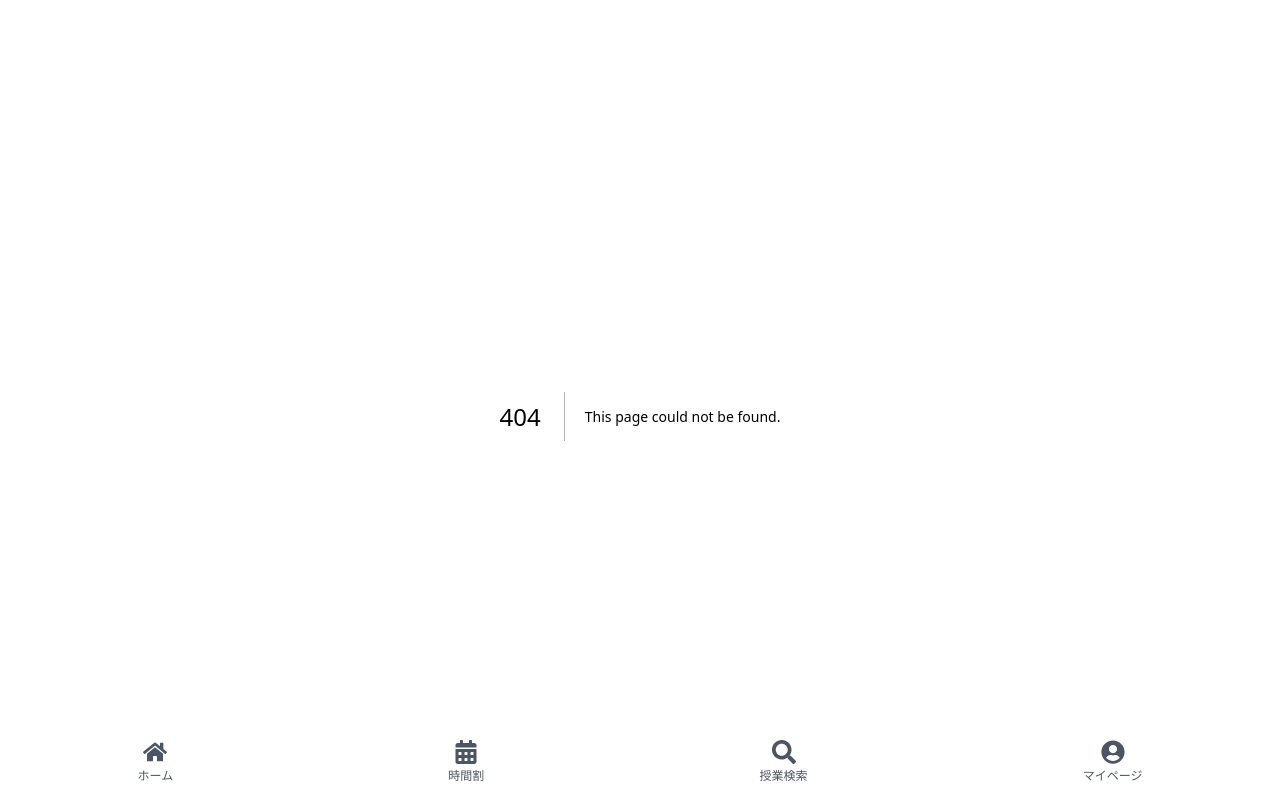
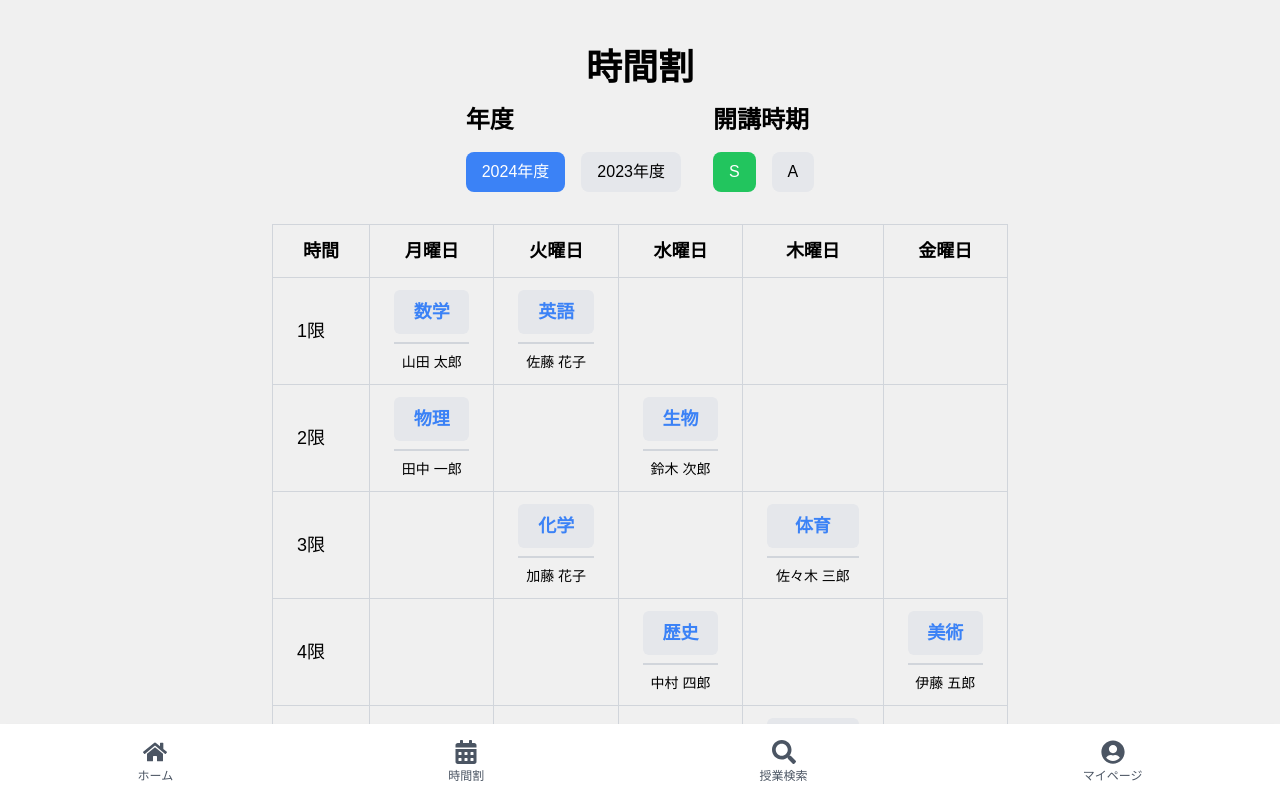
Before and after one commit to Yokomi422/uni-timetable, a Next.js app in the folder frontend/: page /timetable in a window 1280 px wide. Before the commit this address had no page. Shown: the top 798 px of the page. Built offline with nearby package versions, Linux system fonts and the light colour scheme.

Commit message:
timetableのui作成

```diff
--- /dev/null
+++ b/frontend/src/app/timetable/page.tsx
@@ -0,0 +1,121 @@
+'use client';
+
+import React, { useState } from 'react';
+import Link from 'next/link';
+
+export default function Timetable() {
+  const [selectedYear, setSelectedYear] = useState('2024年度');
+  const [selectedSemester, setSelectedSemester] = useState('S');
+
+  const handleYearChange = (year: string) => {
+    setSelectedYear(year);
+  };
+
+  const handleSemesterChange = (semester: string) => {
+    setSelectedSemester(semester);
+  };
+
+  const classes = {
+    '1': {
+      Mon: { name: '数学', teacher: '山田 太郎', link: '/details/math' },
+      Tue: { name: '英語', teacher: '佐藤 花子', link: '/details/english' },
+    },
+    '2': {
+      Mon: { name: '物理', teacher: '田中 一郎', link: '/details/physics' },
+      Wed: { name: '生物', teacher: '鈴木 次郎', link: '/details/biology' },
+    },
+    '3': {
+      Tue: { name: '化学', teacher: '加藤 花子', link: '/details/chemistry' },
+      Thu: { name: '体育', teacher: '佐々木 三郎', link: '/details/pe' },
+    },
+    '4': {
+      Wed: { name: '歴史', teacher: '中村 四郎', link: '/details/history' },
+      Fri: { name: '美術', teacher: '伊藤 五郎', link: '/details/art' },
+    },
+    '5': { Thu: { name: '音楽', teacher: '小林 六郎', link: '/details/music' } },
+    '6': { Fri: { name: '地理', teacher: '斉藤 七郎', link: '/details/geography' } },
+  };
+
+  return (
+    <div className="w-full px-4 py-8">
+      <h1 className="mb-4 text-center text-4xl font-bold">時間割</h1>
+
+      <div className="mb-8 flex justify-center space-x-8">
+        <div>
+          <h2 className="text-2xl font-bold">年度</h2>
+          <div className="mt-4 flex space-x-4">
+            <button
+              className={`rounded-lg px-4 py-2 ${selectedYear === '2024年度' ? 'bg-blue-500 text-white' : 'bg-gray-200'}`}
+              onClick={() => handleYearChange('2024年度')}
+            >
+              2024年度
+            </button>
+            <button
+              className={`rounded-lg px-4 py-2 ${selectedYear === '2023年度' ? 'bg-blue-500 text-white' : 'bg-gray-200'}`}
+              onClick={() => handleYearChange('2023年度')}
+            >
+              2023年度
+            </button>
+          </div>
+        </div>
+
+        <div>
+          <h2 className="text-2xl font-bold">開講時期</h2>
+          <div className="mt-4 flex space-x-4">
+            <button
+              className={`rounded-lg px-4 py-2 ${selectedSemester === 'S' ? 'bg-green-500 text-white' : 'bg-gray-200'}`}
+              onClick={() => handleSemesterChange('S')}
+            >
+              S
+            </button>
+            <button
+              className={`rounded-lg px-4 py-2 ${selectedSemester === 'A' ? 'bg-green-500 text-white' : 'bg-gray-200'}`}
+              onClick={() => handleSemesterChange('A')}
+            >
+              A
+            </button>
+          </div>
+        </div>
+      </div>
+
+      <div className="overflow-x-auto">
+        <table className="w-full border-collapse border border-gray-300 text-lg">
+          <thead>
+            <tr>
+              <th className="border border-gray-300 px-6 py-3">時間</th>
+              <th className="border border-gray-300 px-6 py-3">月曜日</th>
+              <th className="border border-gray-300 px-6 py-3">火曜日</th>
+              <th className="border border-gray-300 px-6 py-3">水曜日</th>
+              <th className="border border-gray-300 px-6 py-3">木曜日</th>
+              <th className="border border-gray-300 px-6 py-3">金曜日</th>
+            </tr>
+          </thead>
+          <tbody>
+            {['1', '2', '3', '4', '5', '6'].map((period) => (
+              <tr key={period}>
+                <td className="border border-gray-300 px-6 py-3">{period}限</td>
+                {['Mon', 'Tue', 'Wed', 'Thu', 'Fri'].map((day) => (
+                  <td key={day} className="border border-gray-300 px-6 py-3">
+                    {classes[period][day] ? (
+                      <>
+                        <Link href={classes[period][day].link}>
+                          <div className="block rounded-md bg-gray-200 p-2 text-center font-bold text-blue-500 hover:bg-gray-300">
+                            {classes[period][day].name}
+                          </div>
+                        </Link>
+                        <hr className="my-2 border-t-2 border-gray-300" />
+                        <div className="text-center text-sm">{classes[period][day].teacher}</div>
+                      </>
+                    ) : (
+                      ''
+                    )}
+                  </td>
+                ))}
+              </tr>
+            ))}
+          </tbody>
+        </table>
+      </div>
+    </div>
+  );
+}
```
